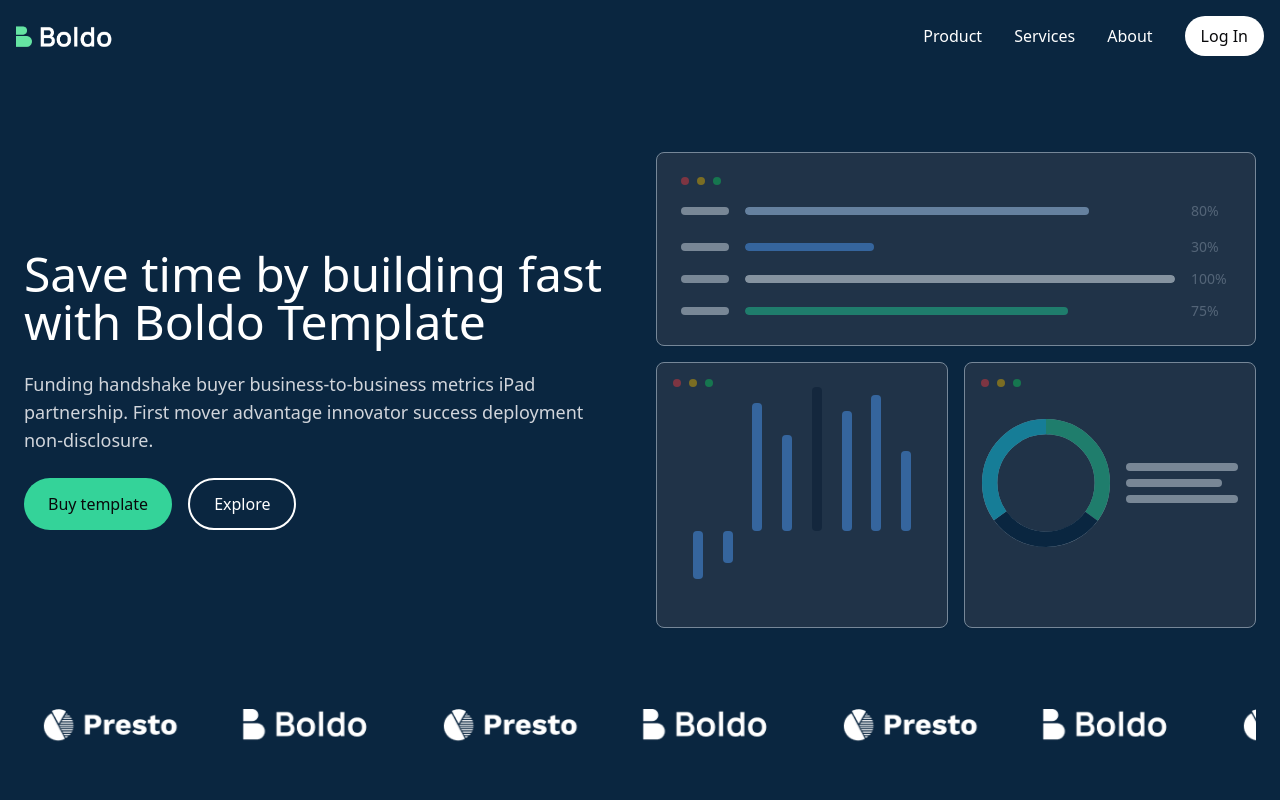
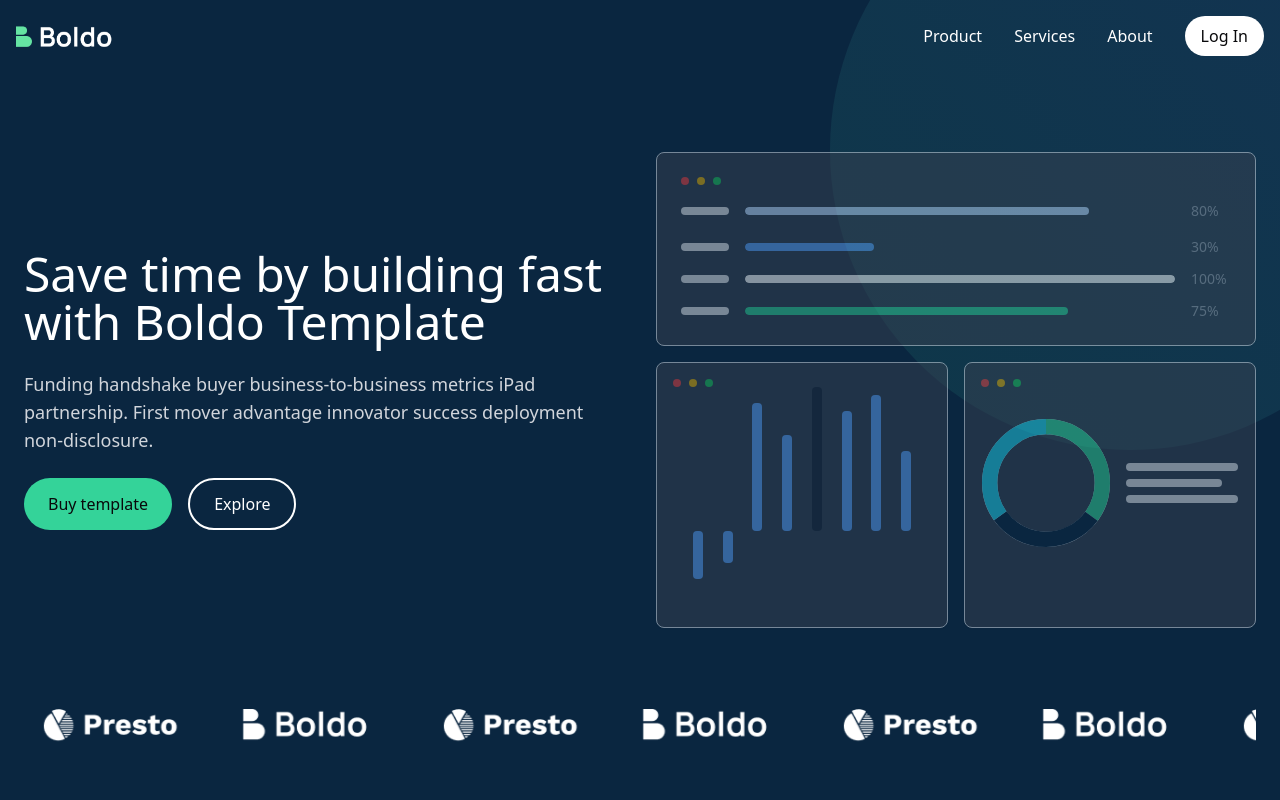
Before and after one commit to Elyzsium/boldo, a Next.js app: page / in a window 1280 px wide. Shown: the top 800 px of the page. Built offline with nearby package versions, Linux system fonts and the light colour scheme.

Commit message:
update services

```diff
--- a/src/components/header/hero.tsx
+++ b/src/components/header/hero.tsx
@@ -1,5 +1,3 @@
-
-
 import { Card } from "../ui/card";
 import { CircularProgress } from "../chart/circular-progress";
 import ProgressBar from "../chart/progress-bar";
@@ -8,9 +6,13 @@ import Slider from "./slider";
 
 const Hero = () => {
   return (
-    <div className="bg-[#0A2640] bg-gradient-to-br from-navy-900 to-navy-800">
-      <Navbar />
-      <main className="px-4 md:px-6 py-8 sm:py-12 md:py-16 lg:py-20">
+    <div className="relative bg-[#0A2640] overflow-hidden">
+      <div className="absolute top-[-150px] right-[-150px] w-[600px] h-[600px] bg-gradient-to-tr from-emerald-400 to-blue-400 rounded-full opacity-10 z-0"></div>
+      <div className="relative z-10">
+        <Navbar />
+      </div>
+
+      <main className="px-4 md:px-6 py-8 sm:py-12 md:py-16 lg:py-20 relative z-10">
         <div className="max-w-7xl mx-auto grid md:grid-cols-2 gap-6 lg:gap-8 items-center">
           <div className="space-y-4 sm:space-y-6">
             <h1 className="text-2xl sm:text-3xl md:text-4xl lg:text-5xl text-white font-medium leading-tight">
@@ -81,7 +83,7 @@ const Hero = () => {
                   <div className="h-2 w-2 bg-green-500 rounded-full"></div>
                 </div>
                 <div className="h-40 flex flex-col sm:flex-row items-center justify-center gap-4">
-                  <CircularProgress/>
+                  <CircularProgress />
                   <div className="space-y-2">
                     <div className="h-2 w-28 bg-gray-200 rounded" />
                     <div className="h-2 w-24 bg-gray-200 rounded" />
--- a/src/components/service.tsx
+++ b/src/components/service.tsx
@@ -18,7 +18,10 @@ const Service = () => {
         </div>
         <div className="grid grid-cols-1 sm:grid-cols-2 lg:grid-cols-3 gap-6 md:gap-8">
           {services.map((service, index) => (
-            <div key={index} className="overflow-hidden transition-transform duration-300 hover:transform hover:scale-105">
+            <div
+              key={index}
+              className="overflow-hidden transition-transform duration-300 hover:transform hover:scale-105"
+            >
               <div className="p-4 sm:p-6 space-y-3 sm:space-y-4">
                 <div className="w-full">
                   <Image
@@ -33,11 +36,15 @@ const Service = () => {
                 <h3 className="text-lg sm:text-xl font-semibold text-gray-900">
                   {service.title}
                 </h3>
-                <p className="text-sm sm:text-base text-gray-600">{service.description}</p>
-                <button className="flex items-center space-x-2 text-gray-700 font-bold hover:text-primary transition-colors">
+                <p className="text-sm sm:text-base text-gray-600">
+                  {service.description}
+                </p>
+                <button className="relative flex items-center space-x-2 text-gray-700 font-bold hover:text-primary transition-colors group">
                   <span className="text-sm sm:text-base">Explore page</span>
                   <ArrowRight className="w-4 h-4" />
+                  <div className="absolute bottom-[-8px] right-6 w-[80%] h-[2px] bg-gray-700 group-hover:bg-primary transition-colors" />
                 </button>
+
               </div>
             </div>
           ))}
```
Also changed, not shown: src/components/navbar.tsx (+11 -4 lines).
